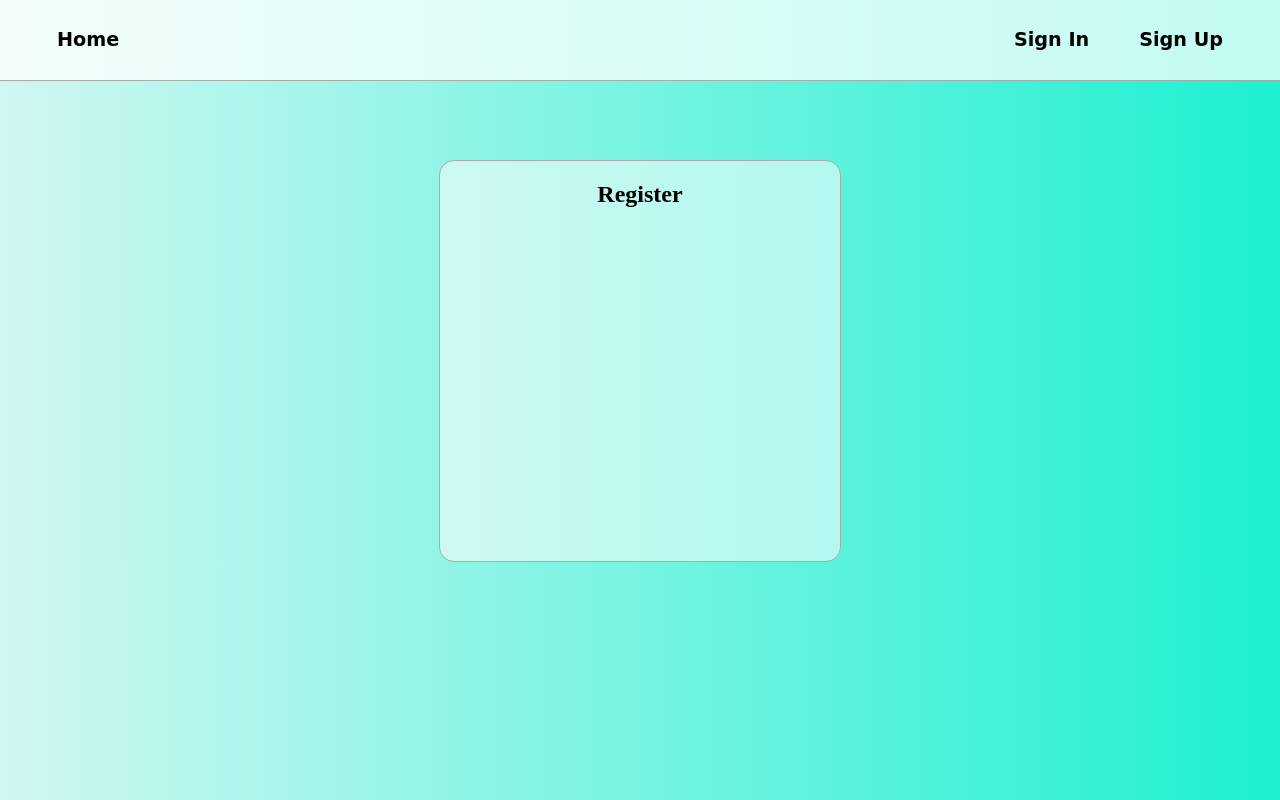
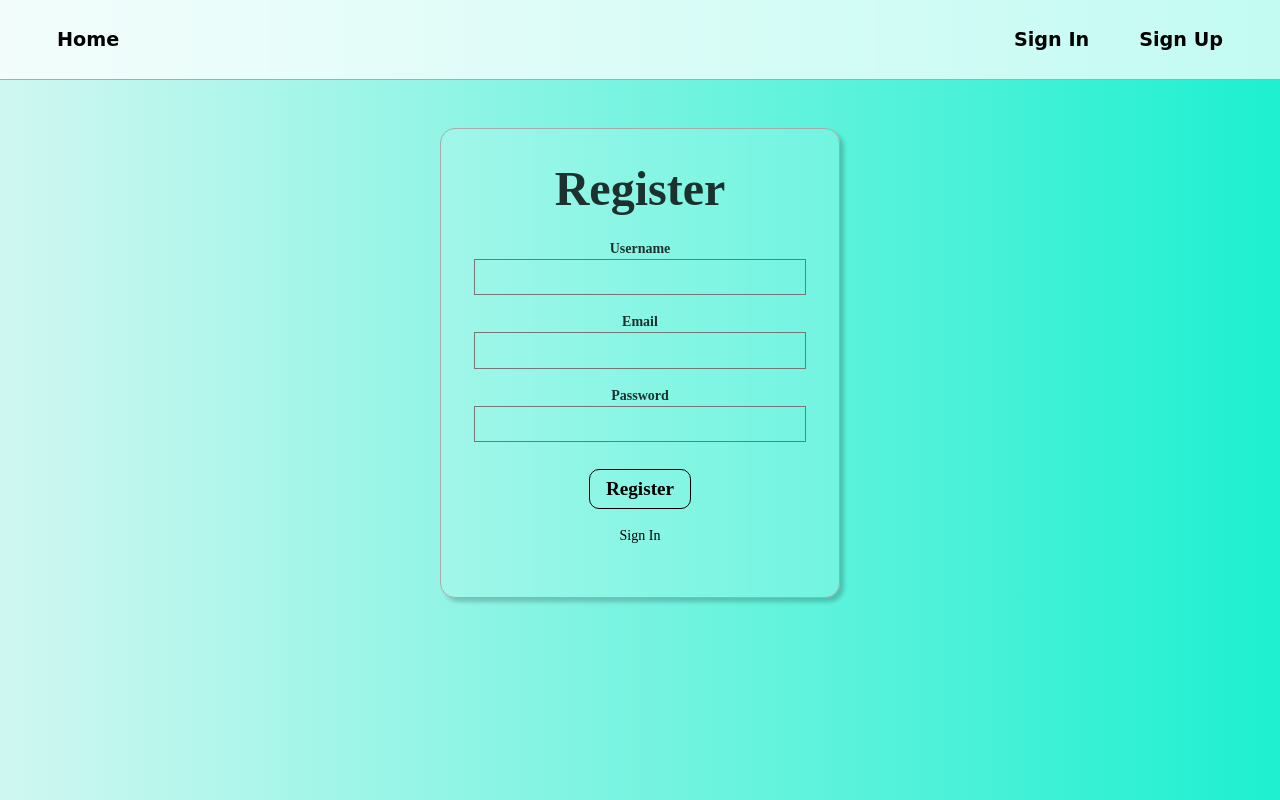
Before and after one commit to MaksymPrudnik/social-blog, a React (Create React App) app: page /register in a window 1280 px wide. Built offline with nearby package versions, Linux system fonts and the light colour scheme.

Commit message:
added tachyons, finished view of registr and signin

```diff
--- a/package.json
+++ b/package.json
@@ -10,7 +10,8 @@
     "react-dom": "^16.13.1",
     "react-redux": "^7.2.1",
     "react-router-dom": "^5.2.0",
-    "react-scripts": "3.4.3"
+    "react-scripts": "3.4.3",
+    "tachyons": "^4.12.0"
   },
   "scripts": {
     "start": "react-scripts start",
--- a/src/App.js
+++ b/src/App.js
@@ -10,6 +10,7 @@ import Home from './components/Routes/Home/Home';
 import SignIn from './components/Routes/Signin/SingIn';
 import Register from './components/Routes/Register/Register';
 
+import 'tachyons';
 import './App.css';
 
 const App = () => {
--- a/src/components/Navigation/Navigation.css
+++ b/src/components/Navigation/Navigation.css
@@ -29,7 +29,7 @@
   flex-grow: 2;
 }
 
-.link {
+.nav-link {
   line-height: 10vh;
   width: 100%;
   text-decoration: none;
--- a/src/components/Navigation/Navigation.js
+++ b/src/components/Navigation/Navigation.js
@@ -7,10 +7,10 @@ const Navigation = () => {
   return (
     <nav className='nav-container'>
       <ul className='link-list'>
-        <li className='list-link'><Link className='link' to='/'>Home</Link></li>
+        <li className='list-link'><Link className='nav-link db' to='/'>Home</Link></li>
         <li className='spacer'></li>
-        <li className='list-link'><Link className='link' to='/signin'>Sign In</Link></li>
-        <li className='list-link'><Link className='link' to='/register'>Sign Up</Link></li>
+        <li className='list-link'><Link className='nav-link db' to='/signin'>Sign In</Link></li>
+        <li className='list-link'><Link className='nav-link db' to='/register'>Sign Up</Link></li>
       </ul>
     </nav>
   )
--- a/src/components/Routes/Register/Register.css
+++ b/src/components/Routes/Register/Register.css
@@ -1,14 +1,19 @@
 .register-section {
   width: 100%;
-  margin-top: 5rem;
+  margin-top: 3rem;
   display: flex;
   justify-content: center;
 }
 
 .register-box {
   min-width: 400px;
-  height: 400px;
-  background-color: #fff8;
+  background-color: #fff2;
   border: 1.5px solid #aaa;
   border-radius: 15px;
+  box-shadow: 4px 4px 4px #0003;
 }
+
+.register-button {
+  border-radius: 10px;
+  font-size: 1.2rem;
+}
--- a/src/components/Routes/Register/Register.js
+++ b/src/components/Routes/Register/Register.js
@@ -1,13 +1,66 @@
 import React from 'react';
+import { Link } from 'react-router-dom';
 
 import './Register.css';
 
 const Register = () => {
   return (
     <section className='register-section'>
-      <div className='register-box'>
-        <h1>Register</h1>
-      </div>
+      <main className="pa4 black-80 signin-box">
+        <div className="measure">
+          <fieldset id="sign_up" className="ba b--transparent ph0 mh0">
+            <legend className="f1 fw6 ph0 mh0">Register</legend>
+            <div className="mt3">
+              <label className="db fw6 lh-copy f6" htmlFor="username">Username</label>
+              <input
+                className="pa2 input-reset ba bg-transparent hover-bg-black hover-white w-100"
+                type="text"
+                name="username"
+                id="username"
+                required
+                />
+            </div>
+            <div className="mt3">
+              <label className="db fw6 lh-copy f6" htmlFor="email-address">Email</label>
+              <input
+                className="pa2 input-reset ba bg-transparent hover-bg-black hover-white w-100"
+                type="email"
+                name="email-address"
+                id="email-address"
+                required
+                />
+            </div>
+            <div className="mv3">
+              <label className="db fw6 lh-copy f6" htmlFor="password">Password</label>
+              <input
+                className="b pa2 input-reset ba bg-transparent hover-bg-black hover-white w-100"
+                type="password"
+                name="password"
+                id="password"
+                required
+                />
+            </div>
+          </fieldset>
+          <div>
+            <input
+              className="register-button b ph3 pv2 input-reset ba b--black bg-transparent grow pointer dib"
+              type="submit"
+              value="Register"
+            />
+          </div>
+          <div className="lh-copy mt3">
+            <Link to='/signin' className="f6 link dim black db pointer">Sign In</Link>
+          </div>
+          <div className='fail_message fw6' style={{
+            backgroundColor: "#af111166",
+            fontSize: '1.2rem',
+            color: '#000',
+            lineHeight: '40px'
+            }}>
+            <p></p>
+          </div>
+        </div>
+      </main>
     </section>
   )
 }
--- a/src/components/Routes/Signin/Signin.css
+++ b/src/components/Routes/Signin/Signin.css
@@ -1,14 +1,19 @@
 .signin-section {
   width: 100%;
-  margin-top: 5rem;
+  margin-top: 3rem;
   display: flex;
   justify-content: center;
 }
 
 .signin-box {
   min-width: 400px;
-  height: 400px;
-  background-color: #fff8;
+  background-color: #fff2;
   border: 1.5px solid #aaa;
   border-radius: 15px;
+  box-shadow: 4px 4px 4px #0003;
 }
+
+.signin-button {
+  border-radius: 10px;
+  font-size: 1.2rem;
+}
--- a/src/components/Routes/Signin/SingIn.js
+++ b/src/components/Routes/Signin/SingIn.js
@@ -1,13 +1,56 @@
 import React from 'react';
+import { Link } from 'react-router-dom';
 
 import './Signin.css';
 
 const SignIn = () => {
   return (
     <section className='signin-section'>
-      <div className='signin-box'>
-        <h1>Sign In</h1>
-      </div>
+      <main className="pa4 black-80 signin-box">
+        <div className="measure">
+          <fieldset id="sign_up" className="ba b--transparent ph0 mh0">
+            <legend className="f1 fw6 ph0 mh0">Sign In</legend>
+            <div className="mt3">
+              <label className="db fw6 lh-copy f6" htmlFor="email-address">Email</label>
+              <input
+                className="pa2 input-reset ba bg-transparent hover-bg-black hover-white w-100"
+                type="email"
+                name="email-address"
+                id="email-address"
+                required
+                />
+            </div>
+            <div className="mv3">
+              <label className="db fw6 lh-copy f6" htmlFor="password">Password</label>
+              <input
+                className="b pa2 input-reset ba bg-transparent hover-bg-black hover-white w-100"
+                type="password"
+                name="password"
+                id="password"
+                required
+                />
+            </div>
+          </fieldset>
+          <div>
+            <input
+              className="signin-button b ph3 pv2 input-reset ba b--black bg-transparent grow pointer dib"
+              type="submit"
+              value="Sign in"
+            />
+          </div>
+          <div className="lh-copy mt3">
+            <Link to='/register' className="f6 link dim black db pointer">Register</Link>
+          </div>
+          <div className='fail_message fw6' style={{
+            backgroundColor: "#af111166",
+            fontSize: '1.2rem',
+            color: '#000',
+            lineHeight: '40px'
+            }}>
+            <p></p>
+          </div>
+        </div>
+      </main>
     </section>
   )
 }
```
Also changed, not shown: 1 other file (tests, documents, lock files or other folders).
